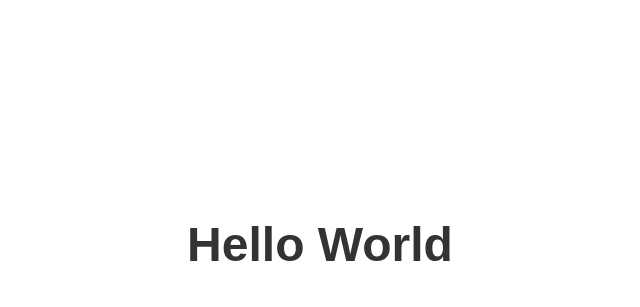
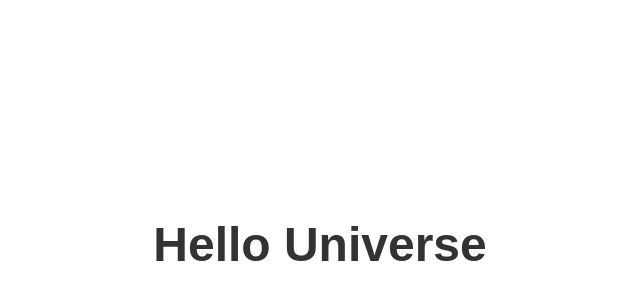
Before and after one commit to OPPIEonSOL/oppie-website, a plain HTML site: page index.html in a window 1280 px wide. Shown: the part 156-463 px from the top of the page, without its empty margins (320-960 px from the left). Drawn offline with Linux system fonts and the light colour scheme.

Commit message:
Hello Universe commit

```diff
--- a/index.html
+++ b/index.html
@@ -3,7 +3,7 @@
 <head>
     <meta charset="UTF-8">
     <meta name="viewport" content="width=device-width, initial-scale=1.0">
-    <title>Hello World</title>
+    <title>Hello Universe</title>
     <style>
         body {
             display: flex;
@@ -24,7 +24,7 @@
 </head>
 <body>
     <div class="container">
-        <h1>Hello World</h1>
+        <h1>Hello Universe</h1>
     </div>
 </body>
 </html>
```
